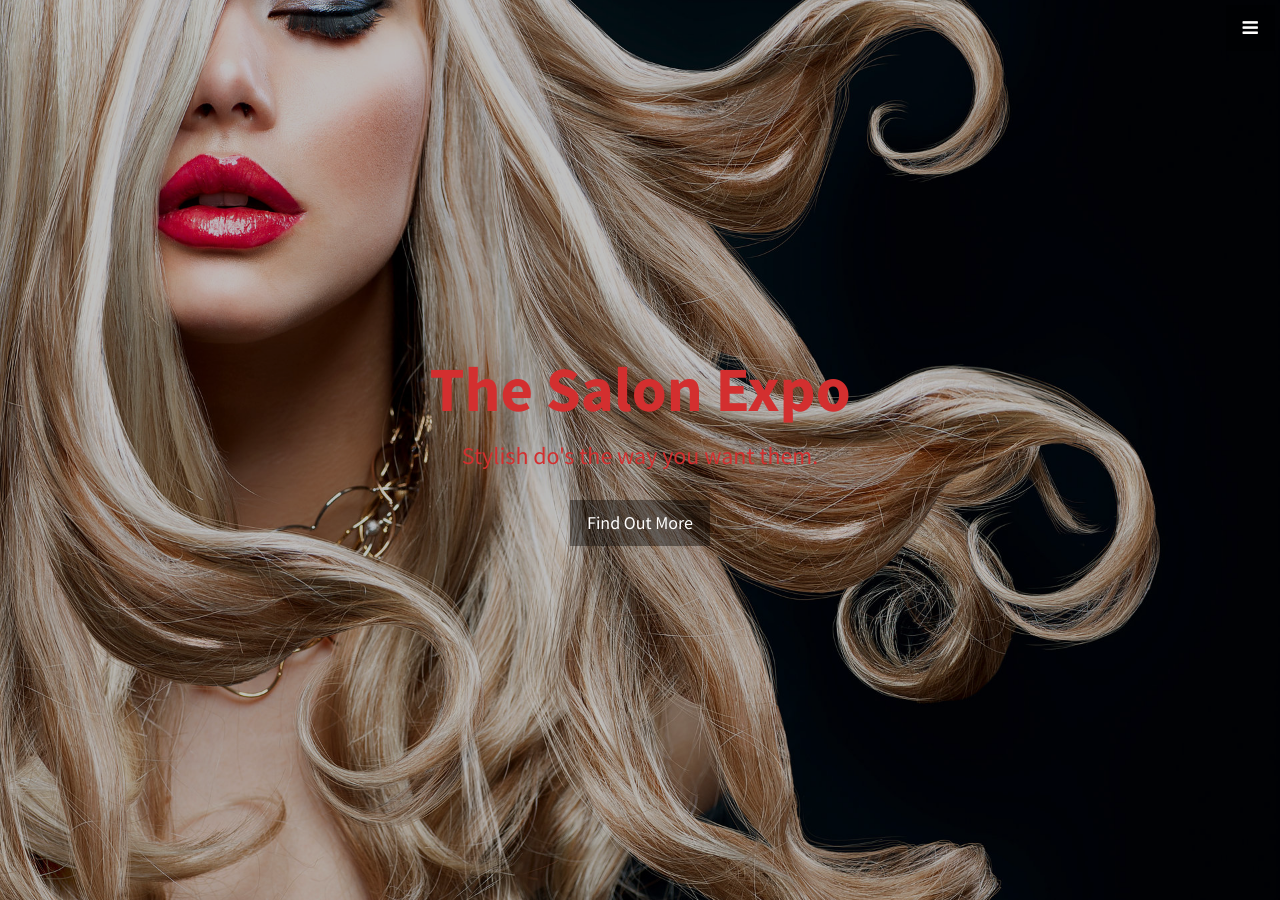
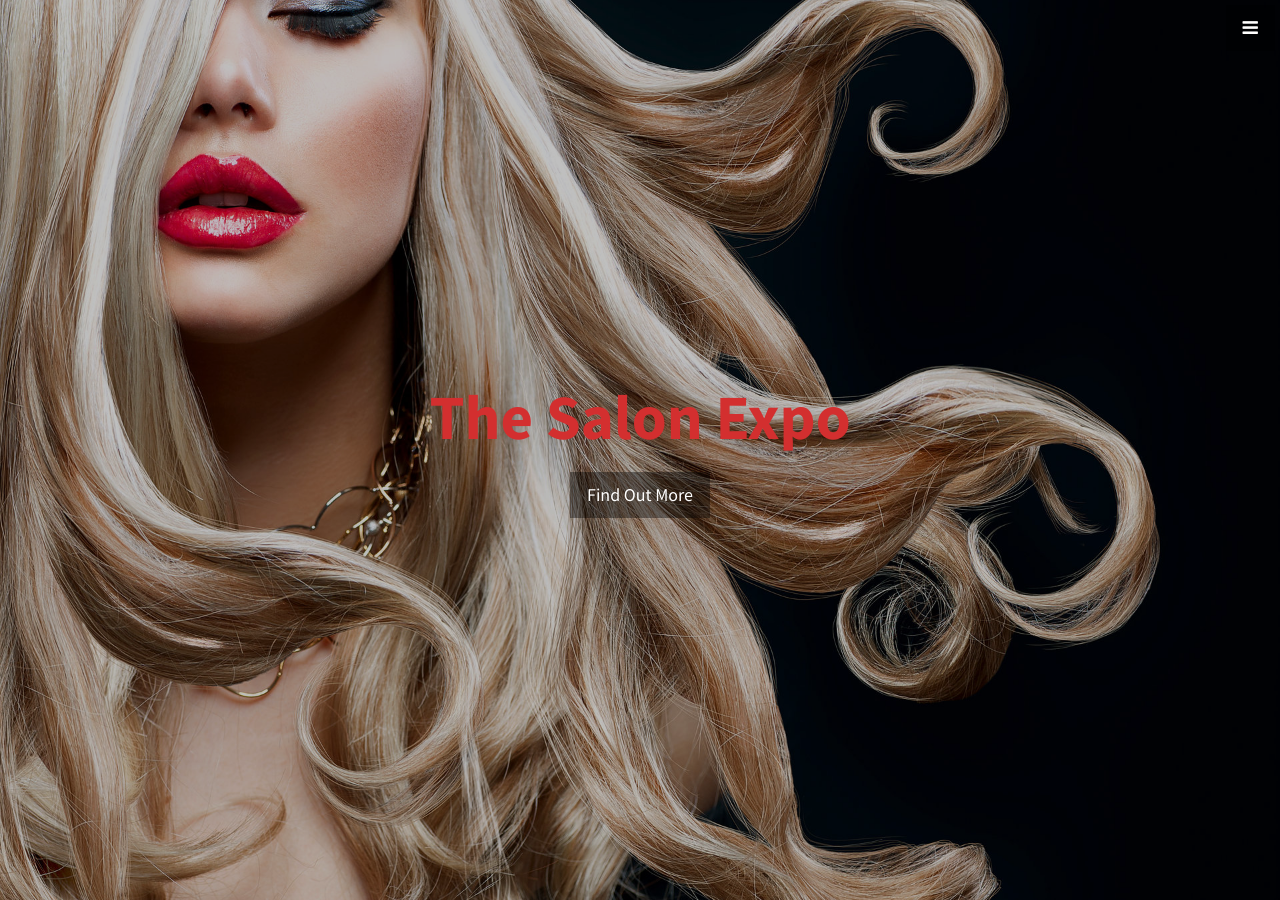
Before and after one commit to thesalonexpo/thesalonexpo.github.io, a Jekyll site: the page built from index.html, in a window 1280 px wide and 900 px high. Built offline with Jekyll 4.4.1, drawn with Linux system fonts in a browser that asks for light colours.

Commit message:
removed some copy

```diff
--- a/_includes/header.html
+++ b/_includes/header.html
@@ -1,7 +1,6 @@
 <header id="top" class="header">
   <div class="text-vertical-center">
     <h1>The Salon Expo</h1>
-    <h3>Stylish do's the way you want them.</h3>
     <br>
     <a href="#about" class="btn btn-dark btn-lg">Find Out More</a>
   </div>
```
